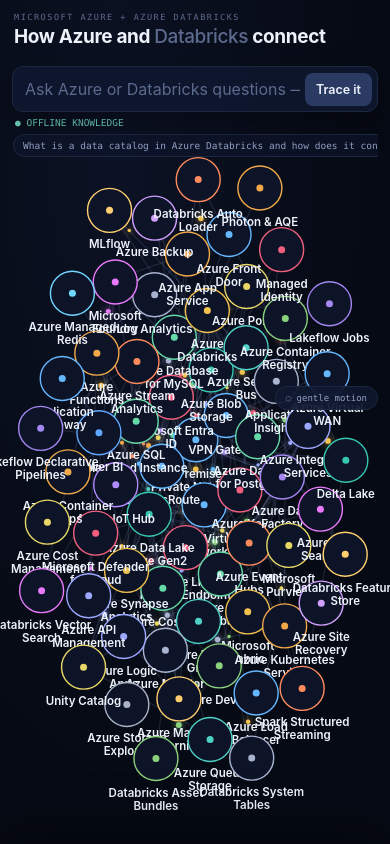
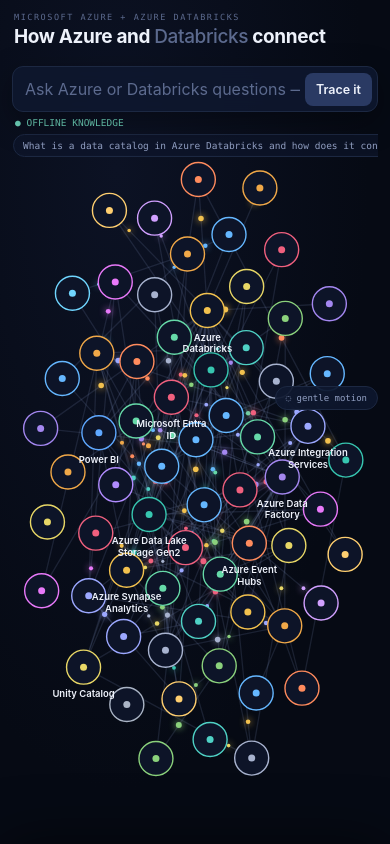
Before and after one commit to NikhilSandavekar/AzureKnowledgeFlow, a plain HTML site: page azure-ecosystem-offline.html in a window 390 px wide. Drawn offline with Linux system fonts and the light colour scheme.

Commit message:
Reduce mobile map clutter with collision-aware labels

```diff
--- a/azure-ecosystem-offline.html
+++ b/azure-ecosystem-offline.html
@@ -2493,7 +2493,7 @@
     n.homeX = cx + Math.cos(angle) * rx * spread;
     n.homeY = cy + Math.sin(angle) * ry * spread;
     n.x = n.homeX; n.y = n.homeY;
-    n.vx = 0; n.vy = 0; n.r = W < 700 ? 22 : (NODES.length > 58 ? 19 : 24);
+    n.vx = 0; n.vy = 0; n.r = W < 700 ? 17 : (NODES.length > 58 ? 19 : 24);
     n.anchor = null;
   });
   layoutReady = true;
@@ -2577,6 +2577,7 @@
 --------------------------------------------------------------- */
 let hoverNode = null;
 let selectedNode = null;
+const MOBILE_CORE_LABELS = new Set(['integration_services','databricks','adls','adf','eventhub','unity_catalog','entra','powerbi','purview','synapse']);
 function nodeColor(n) { return CATEGORIES[n.cat].color; }
 function edgeKey(a, b) { return a < b ? a + '-' + b : b + '-' + a; }
 
@@ -2584,6 +2585,7 @@
   ctx.clearRect(0, 0, W, H);
   ctx.save();
   ctx.translate(viewOffsetX, viewOffsetY);
+  const labelCandidates=[];
 
   edgeData.forEach(e => {
     const a = NODES[e.a], b = NODES[e.b];
@@ -2656,10 +2658,9 @@
     ctx.fill();
     ctx.globalAlpha = 1;
 
-    ctx.font = '600 11.5px Inter, sans-serif';
-    ctx.textAlign = 'center';
-    ctx.fillStyle = dim ? 'rgba(120,130,155,0.45)' : '#eef2fb';
-    wrapLabel(n.name, n.x, n.y + n.r + 16);
+    const isHovered=hoverNode===n;
+    const labelPriority=isSelected?100:(isHovered?95:(onPath?90:(!focusMode&&MOBILE_CORE_LABELS.has(n.id)?60:10)));
+    if(W>=700||labelPriority>10)labelCandidates.push({n,dim,priority:labelPriority});
 
     if (onPath) {
       const order = [...pathNodeSet].indexOf(i);
@@ -2671,15 +2672,33 @@
       ctx.fillText(String(order + 1), n.x + n.r - 6, n.y - n.r + 9.5);
     }
   });
+  const placedLabels=[];
+  labelCandidates.sort((a,b)=>b.priority-a.priority).forEach(item=>{
+    const n=item.n,fontSize=W<700?9.5:11.5;
+    ctx.font=`600 ${fontSize}px Inter, sans-serif`;
+    const lines=labelLines(n.name);
+    const width=Math.max(...lines.map(line=>ctx.measureText(line).width))+8;
+    const y=n.y+n.r+(W<700?13:16);
+    const box={left:n.x-width/2,right:n.x+width/2,top:y-fontSize,bottom:y+(lines.length-1)*(fontSize+2)+5};
+    const collides=placedLabels.some(other=>!(box.right+4<other.left||box.left-4>other.right||box.bottom+3<other.top||box.top-3>other.bottom));
+    if(collides&&item.priority<90)return;
+    ctx.textAlign='center';
+    ctx.fillStyle=item.dim?'rgba(120,130,155,0.45)':'#eef2fb';
+    lines.forEach((line,i)=>ctx.fillText(line,n.x,y+i*(fontSize+2)));
+    placedLabels.push(box);
+  });
   ctx.restore();
 }
 
+function labelLines(text) {
+  const words=text.split(' ');
+  if(words.length===1||text.length<14)return [text];
+  const mid=Math.ceil(words.length/2);
+  return [words.slice(0,mid).join(' '),words.slice(mid).join(' ')];
+}
+
 function wrapLabel(text, x, y) {
-  const words = text.split(' ');
-  if (words.length === 1 || text.length < 14) { ctx.fillText(text, x, y); return; }
-  const mid = Math.ceil(words.length / 2);
-  ctx.fillText(words.slice(0, mid).join(' '), x, y);
-  ctx.fillText(words.slice(mid).join(' '), x, y + 13);
+  labelLines(text).forEach((line,i)=>ctx.fillText(line,x,y+i*13));
 }
 
 function loop() { step(); draw(); requestAnimationFrame(loop); }
```
